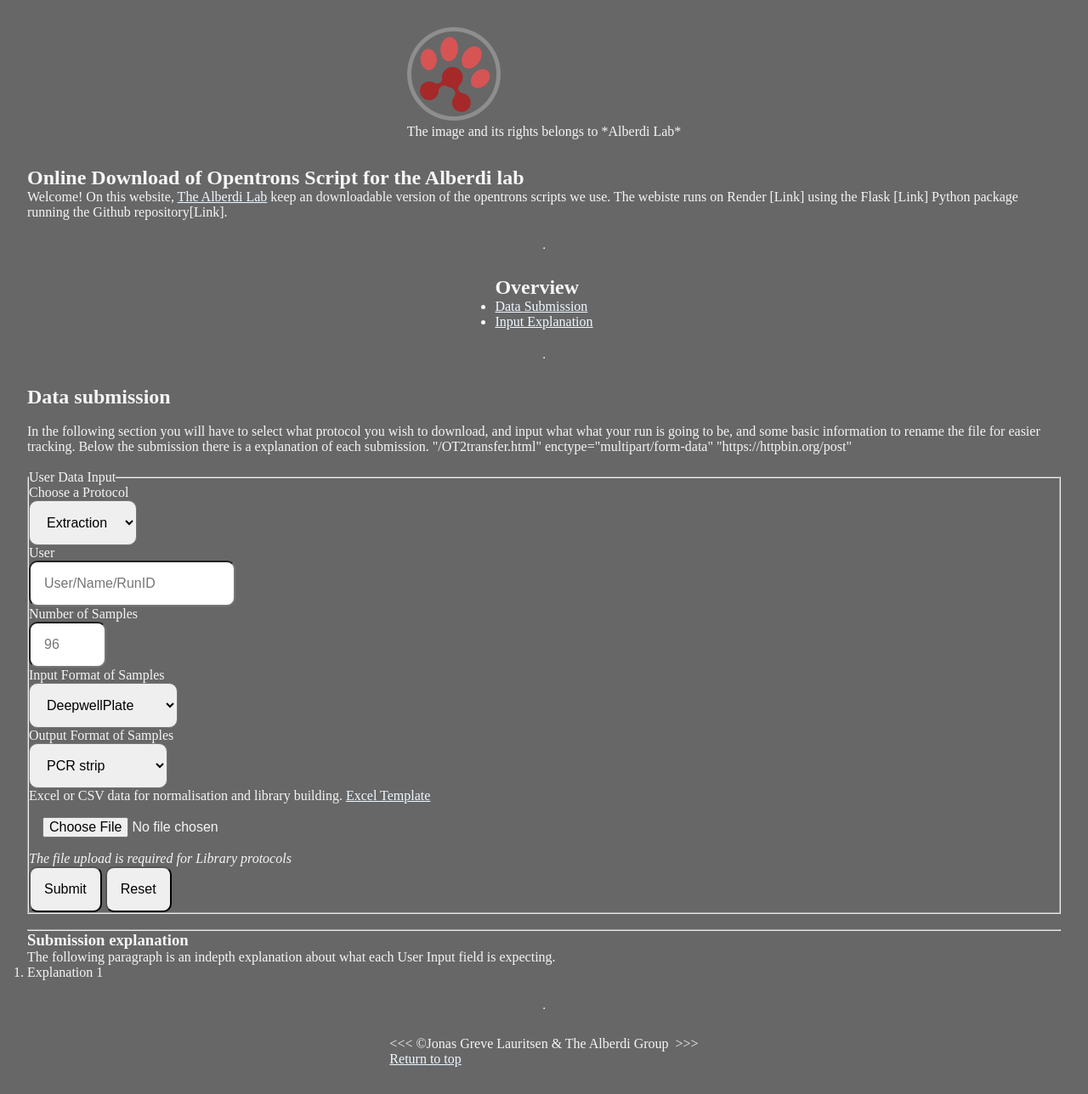
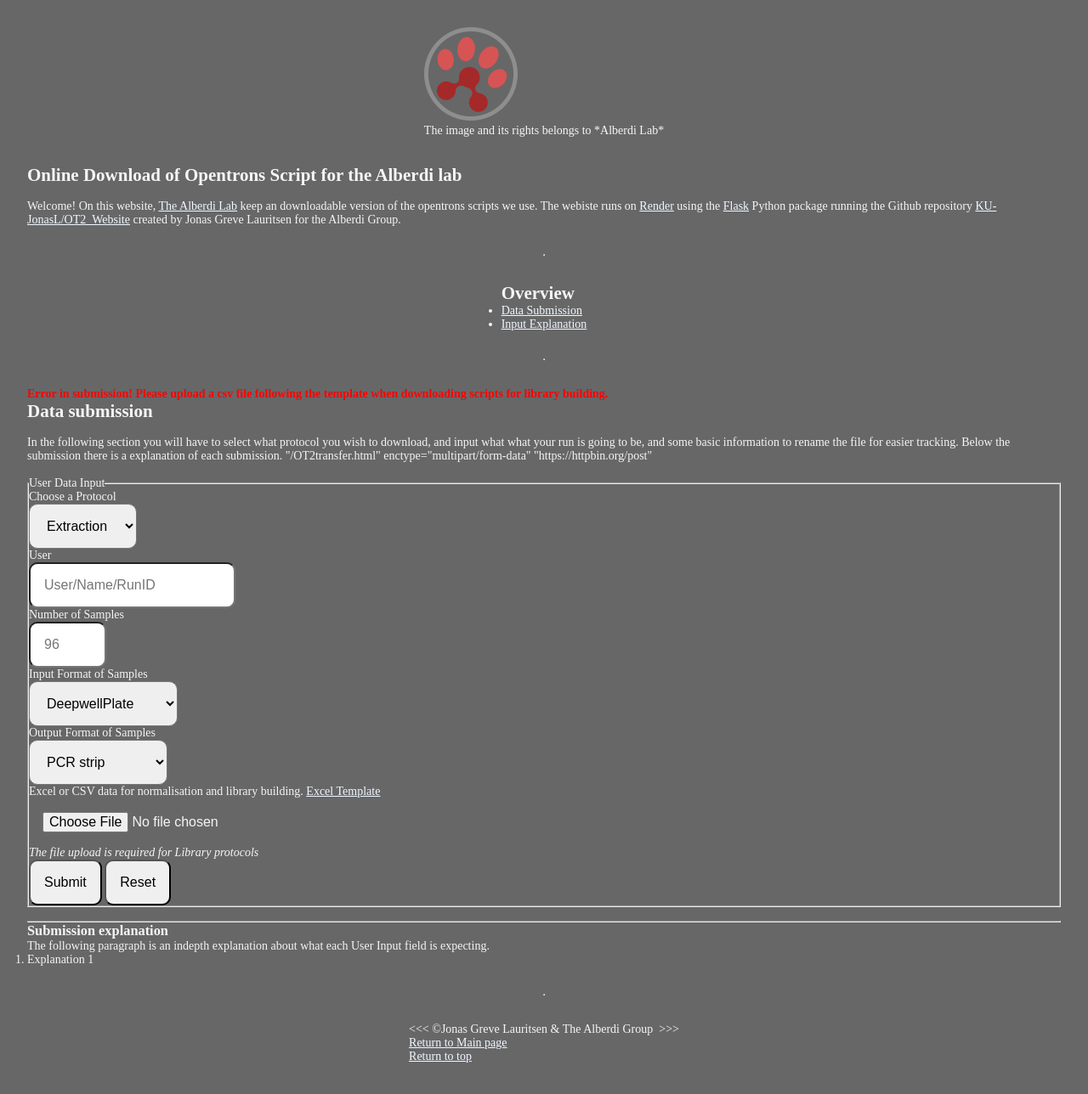
Before and after one commit to KU-JonasL/OT2_Website, a Flask app: template template/csv-not-found.html in a window 1280 px wide. Shown: the whole page at 85% size. After the commit the page ends 1251 px from the top, so only its background shows below. Run offline with Flask 3, Linux system fonts and the light colour scheme; the template is opened without the code that fills it, so the values that code supplies are empty.

Commit message:
Add files via upload
Version 0.9.2. Update to the html styling, in particular for csv-not-found.html

```diff
--- a/server.py
+++ b/server.py
@@ -150,7 +150,7 @@ def get_opentrons_script(protocol, user, samplenumber, inputformat, outputformat
             ## Add 21mL Deep well plate to zipfolder
             file_path = os.path.join(app.root_path,'static','custom_labware', 'deepwellreservoir_12channel_21000ul.json')
             static_pdf_content = open(file_path, 'r').read()
-            zipf.writestr('static_pdf.pdf', static_pdf_content)
+            zipf.writestr('deepwellreservoir_12channel_21000ul.json', static_pdf_content)
 
             ## Add SOP for extraction to zipfolder
             # file_path = os.path.join(app.root_path,'static','SOPs', 'SOP_Template_V1.0.0.docx')
@@ -189,17 +189,17 @@ def get_opentrons_script(protocol, user, samplenumber, inputformat, outputformat
             ## Add 5mL eppendorf in OT2 15 rack to zipfolder
             file_path = os.path.join(app.root_path,'static','custom_labware', 'opentronsrack_15_tuberack_5000ul.json')
             static_pdf_content = open(file_path, 'r').read()
-            zipf.writestr('static_pdf.pdf', static_pdf_content)
+            zipf.writestr('opentronsrack_15_tuberack_5000ul.json', static_pdf_content)
 
             ## Add Covaris plate to zipfolder
             file_path = os.path.join(app.root_path,'static','custom_labware', 'Covaris_96afatubet_wellplate_200ul.json')
             static_pdf_content = open(file_path, 'r').read()
-            zipf.writestr('static_pdf.pdf', static_pdf_content)
+            zipf.writestr('Covaris_96afatubet_wellplate_200ul.json', static_pdf_content)
 
             ## Add 21mL Deep well plate to zipfolder
             file_path = os.path.join(app.root_path,'static','custom_labware', 'deepwellreservoir_12channel_21000ul.json')
             static_pdf_content = open(file_path, 'r').read()
-            zipf.writestr('static_pdf.pdf', static_pdf_content)
+            zipf.writestr('deepwellreservoir_12channel_21000ul.json', static_pdf_content)
 
 
 
--- a/static/styles/style.css
+++ b/static/styles/style.css
@@ -13,7 +13,7 @@ body {
     flex-direction: column;
     align-items: center;
     gap: 2rem;
-    font-size: 1rem;
+    font-size: 14px;
 }
 
 input, select, button, optgroup {
@@ -33,3 +33,8 @@ a:visited {
 a:hover, a:active {
     color: #eee;
 }
+
+.center {
+    text-align: center;
+    border: 3px solid green;
+  }
--- a/template/csv-not-found.html
+++ b/template/csv-not-found.html
@@ -21,7 +21,8 @@
     <header>
         <section id="Introduction">
             <h1>Online Download of Opentrons Script for the Alberdi lab</h1>
-            <p>Welcome! On this website, <a href="https://www.alberdilab.dk/index.html" target="_blank">The Alberdi Lab</a> keep an downloadable version of the opentrons scripts we use. The webiste runs on Render [Link] using the Flask [Link] Python package running the Github repository[Link]. </p>
+            <br>
+            <p>Welcome! On this website, <a href="https://www.alberdilab.dk/index.html" target="_blank">The Alberdi Lab</a> keep an downloadable version of the opentrons scripts we use. The webiste runs on <a href="https://render.com/">Render</a> using the <a href="https://flask.palletsprojects.com/en/3.0.x/">Flask</a> Python package running the Github repository <a href="https://github.com/KU-JonasL/OT2_Website">KU-JonasL/OT2_Website</a> created by Jonas Greve Lauritsen for the Alberdi Group. </p>
         </section>
     </header>
 
@@ -40,6 +41,8 @@
 
     <main>
         <article>
+
+            <p style="color:#FF0000" style="font-size:160%"><Strong>Error in submission! Please upload a csv file following the template when downloading scripts for library building.</Strong></p>
             <section id="Datasubmission">
                 <h2>Data submission</h2>
                 <br>
@@ -163,7 +166,10 @@
 
     <footer>
     <p>&lt;&lt;&lt;&nbsp;&copy;Jonas Greve Lauritsen & The Alberdi Group &nbsp;&gt;&gt;&gt;</p>
+    <a href="/">Return to Main page</a>
+    <br>
     <p><a href="#">Return to top</a></p>
+
     </footer>
 
 
```
Also changed, not shown: template/OT2transfer.html (+6 -3 lines).
